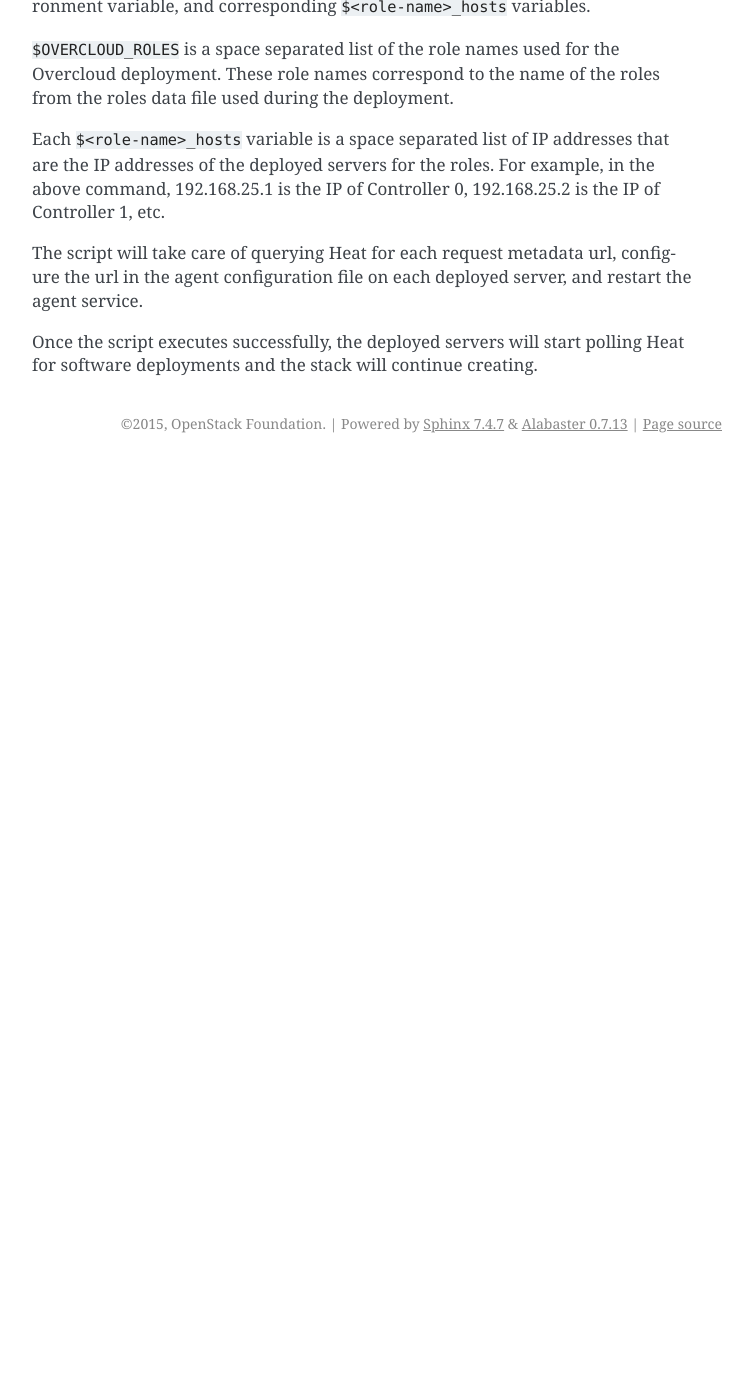
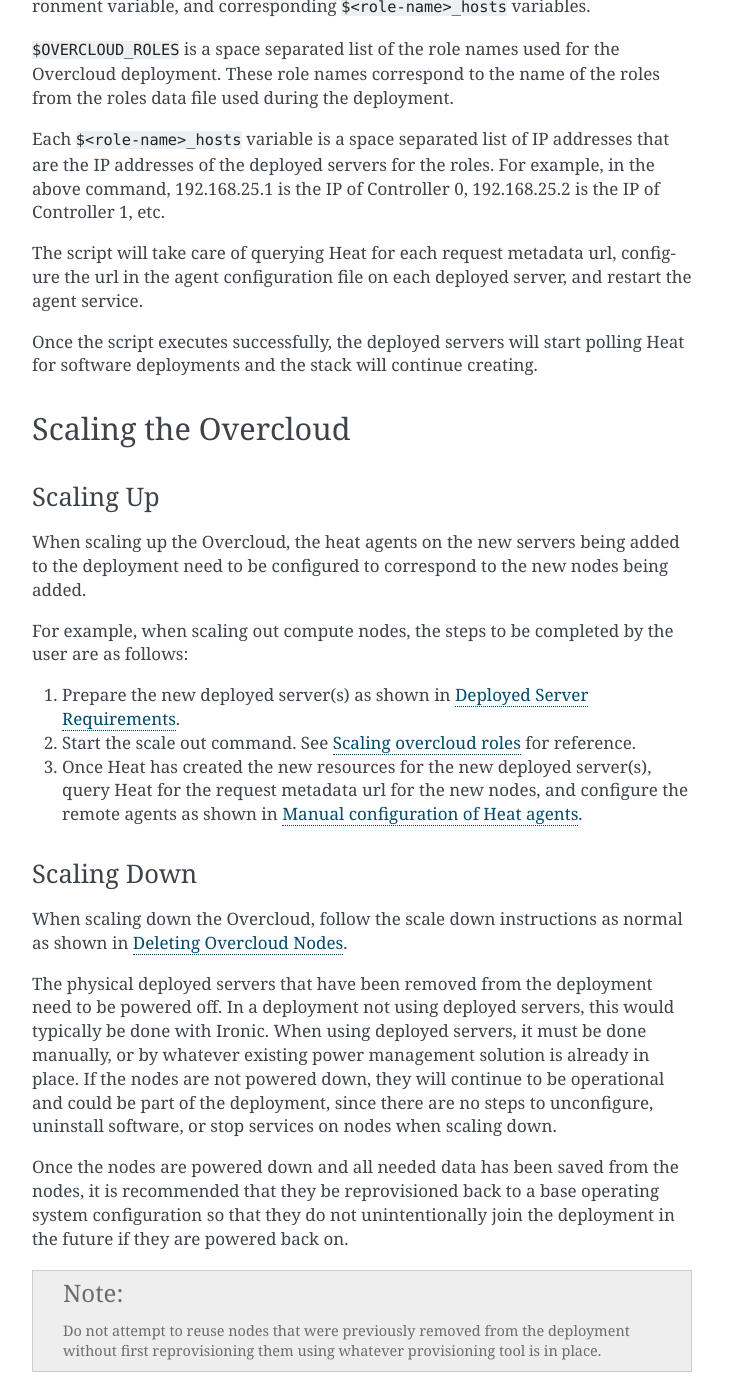
Before and after one commit to openstack-archive/tripleo-docs, a Sphinx documentation site: the page built from doc/source/advanced_deployment/deployed_server.rst, in a window 1280 px wide and 1400 px high, scrolled down 5819 px. Shown: the whole window, without its empty margins (388-1141 px from the left). Built offline with Sphinx 7.4.7, drawn with Linux system fonts in a browser that asks for light colours; before the commit the page ends 6282 px from its top, so only the background shows below that; some of the changed text lies outside the part shown.

Commit message:
Add docs for scaling for deployed-server
This documentation covers scaling up/down when using the set of
deployed-server templates.

Change-Id: I6f1420446a61546cf2b39dc671e2b01ad518c32d

```diff
--- a/doc/source/advanced_deployment/deployed_server.rst
+++ b/doc/source/advanced_deployment/deployed_server.rst
@@ -277,3 +277,47 @@
 
 Once the script executes successfully, the deployed servers will start polling
 Heat for software deployments and the stack will continue creating.
+
+
+Scaling the Overcloud
+---------------------
+
+Scaling Up
+^^^^^^^^^^
+When scaling up the Overcloud, the heat agents on the new servers being added
+to the deployment need to be configured to correspond to the new nodes being
+added.
+
+For example, when scaling out compute nodes, the steps to be completed by the
+user are as follows:
+
+#. Prepare the new deployed server(s) as shown in `Deployed Server
+   Requirements`_.
+#. Start the scale out command. See :ref:`scale_roles` for reference.
+#. Once Heat has created the new resources for the new deployed server(s),
+   query Heat for the request metadata url for the new nodes, and configure the
+   remote agents as shown in `Manual configuration of Heat agents`_.
+
+Scaling Down
+^^^^^^^^^^^^
+When scaling down the Overcloud, follow the scale down instructions as normal
+as shown in :ref:`delete_nodes`.
+
+The physical deployed servers that have been removed from the deployment need
+to be powered off. In a deployment not using deployed servers, this would
+typically be done with Ironic. When using deployed servers, it must be done
+manually, or by whatever existing power management solution is already in
+place. If the nodes are not powered down, they will continue to be operational
+and could be part of the deployment, since there are no steps to unconfigure,
+uninstall software, or stop services on nodes when scaling down.
+
+Once the nodes are powered down and all needed data has been saved from the
+nodes, it is recommended that they be reprovisioned back to a base operating
+system configuration so that they do not unintentionally join the deployment in
+the future if they are powered back on.
+
+.. note::
+
+  Do not attempt to reuse nodes that were previously removed from the
+  deployment without first reprovisioning them using whatever provisioning tool
+  is in place.
--- a/doc/source/post_deployment/scale_roles.rst
+++ b/doc/source/post_deployment/scale_roles.rst
@@ -1,3 +1,5 @@
+.. _scale_roles:
+
 Scaling overcloud roles
 =======================
 If you want to increase or decrease resource capacity of a running overcloud,
```
